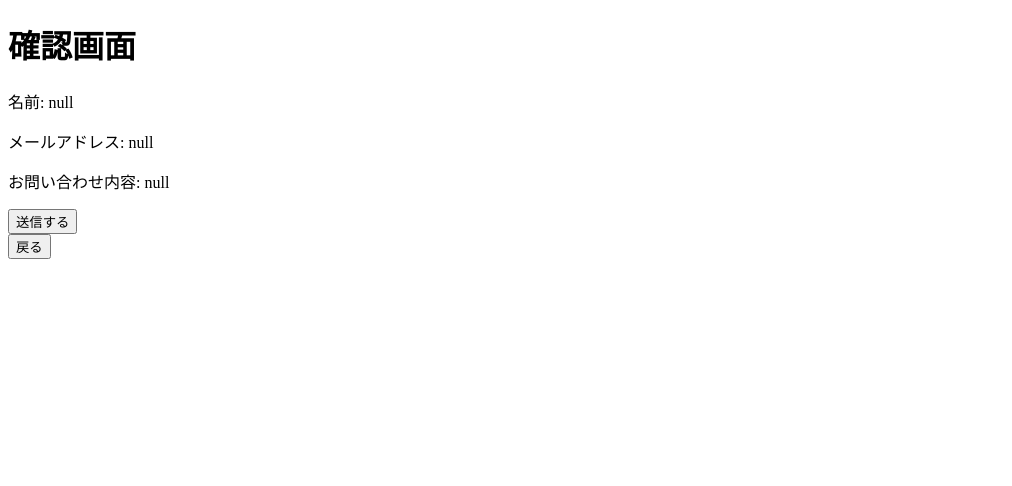
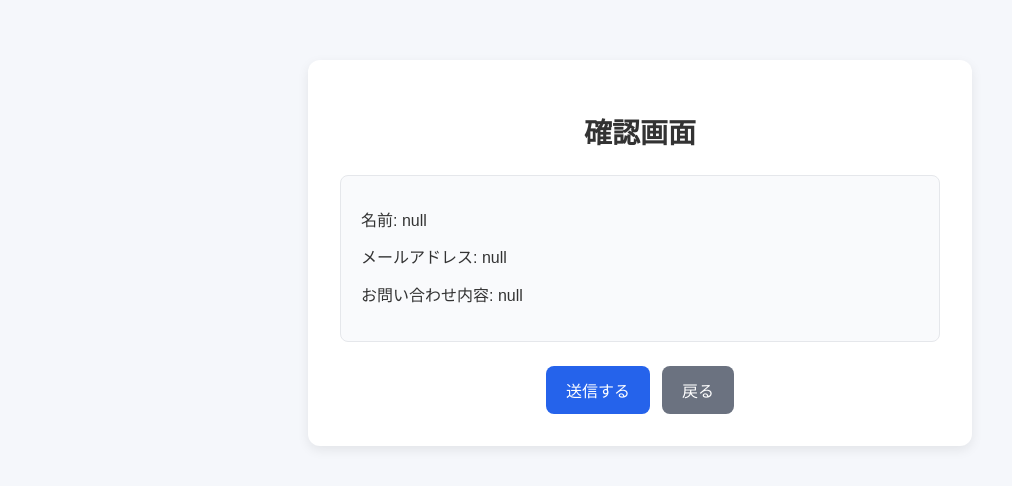
Before and after one commit to tsubasa-devx/contact-form-app, a website: page public/confirm.html in a window 1280 px wide. Shown: the whole page, without its empty margins (0-1012 px from the left). Drawn offline with Linux system fonts and the light colour scheme.

Commit message:
add CSS styling and fix form button layout

```diff
--- a/public/confirm.html
+++ b/public/confirm.html
@@ -4,23 +4,35 @@
     <meta charset="UTF-8" />
     <meta name="viewport" content="width=device-width, initial-scale=1.0" />
     <title>確認画面</title>
+    <link rel="stylesheet" href="style.css" />
     <script src="app.js" defer></script>
   </head>
   <body>
+    <div class="container">
       <h1>確認画面</h1>
 
+      <div class="confirm-box">
         <p id="name"></p>
         <p id="email"></p>
         <p id="message"></p>
+      </div>
 
       <form action="/thanks" method="post">
         <input type="hidden" name="name" id="hiddenName" />
         <input type="hidden" name="email" id="hiddenEmail" />
         <input type="hidden" name="message" id="hiddenMessage" />
 
-      <button type="submit">送信する</button>
+        <div class="button-group">
+          <button type="submit" class="btn">送信する</button>
+          <button
+            type="button"
+            class="btn btn-secondary"
+            onclick="history.back()"
+          >
+            戻る
+          </button>
+        </div>
       </form>
-
-    <button type="button" onclick="history.back()">戻る</button>
+    </div>
   </body>
 </html>
--- a/public/style.css
+++ b/public/style.css
@@ -0,0 +1,98 @@
+body {
+  margin: 0;
+  font-family: Arial, 'Hiragino Kaku Gothic ProN', 'Yu Gothic', sans-serif;
+  background-color: #f5f7fb;
+  color: #333;
+}
+
+.container {
+  max-width: 600px;
+  margin: 60px auto;
+  padding: 32px;
+  background-color: #fff;
+  border-radius: 12px;
+  box-shadow: 0 4px 12px rgba(0, 0, 0, 0.08);
+}
+
+h1 {
+  margin-bottom: 24px;
+  text-align: center;
+  font-size: 28px;
+}
+
+.form-group {
+  margin-bottom: 20px;
+}
+
+label {
+  display: block;
+  margin-bottom: 8px;
+  font-weight: bold;
+}
+
+input,
+textarea {
+  width: 100%;
+  padding: 12px;
+  font-size: 16px;
+  border: 1px solid #ccc;
+  border-radius: 8px;
+  box-sizing: border-box;
+}
+
+textarea {
+  min-height: 140px;
+  resize: vertical;
+}
+
+.confirm-box {
+  margin-bottom: 24px;
+  padding: 20px;
+  background-color: #f9fafc;
+  border: 1px solid #e5e7eb;
+  border-radius: 8px;
+}
+
+.confirm-box p {
+  margin: 12px 0;
+  line-height: 1.6;
+}
+
+.button-group {
+  display: flex;
+  gap: 12px;
+  justify-content: center;
+}
+
+.btn {
+  display: inline-block;
+  padding: 12px 20px;
+  border: none;
+  border-radius: 8px;
+  background-color: #2563eb;
+  color: #fff;
+  font-size: 16px;
+  cursor: pointer;
+  text-decoration: none;
+  text-align: center;
+}
+
+.btn:hover {
+  opacity: 0.9;
+}
+
+.btn-secondary {
+  background-color: #6b7280;
+}
+
+.thanks-message {
+  text-align: center;
+  margin-bottom: 24px;
+  font-size: 18px;
+}
+
+.back-link {
+  display: block;
+  width: fit-content;
+  margin: 0 auto;
+}
```
Also changed, not shown: public/index.html (+8 -5 lines), public/thanks.html (+6 -3 lines), README.md. Lines whose indentation alone changed are shown as unchanged.
